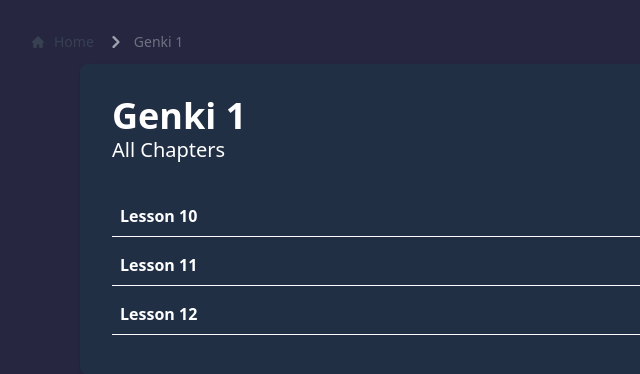
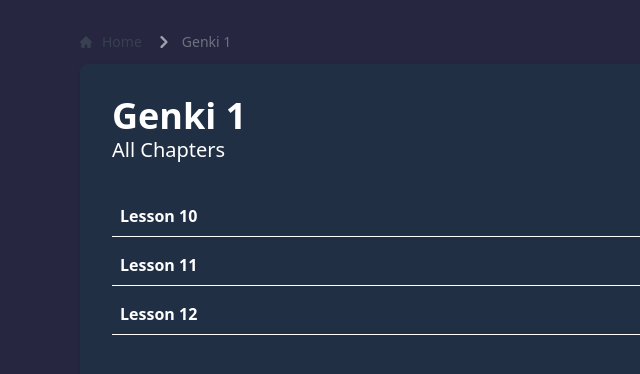
Before and after one commit to danielfr9/japanese-notes, an Astro site: page /genki-1 in a window 1280 px wide. Shown: the full height of the page, 224-864 px from the left. Built offline with nearby package versions, Linux system fonts and the light colour scheme; Astro itself is replaced by a stand-in of ours.

Commit message:
update: max-width

```diff
--- a/src/components/ChapterList.astro
+++ b/src/components/ChapterList.astro
@@ -11,7 +11,7 @@ const { subTitle, title, chapters, baseUrl } = Astro.props;
 
 <main class="flex flex-col grow">
   <div
-    class="w-full max-w-2xl grow mx-auto shadow rounded-lg p-8 border-[#065A60] bg-[#212F45]"
+    class="w-full grow mx-auto shadow rounded-lg p-8 border-[#065A60] bg-[#212F45]"
   >
     <h1 class="text-4xl font-semibold">{title}</h1>
     <h2 class="text-xl">{subTitle}</h2>
--- a/src/layouts/Layout.astro
+++ b/src/layouts/Layout.astro
@@ -17,8 +17,8 @@ const { title } = Astro.props;
     <meta name="generator" content={Astro.generator} />
     <title>{title}</title>
   </head>
-  <body class="min-h-screen flex flex-col relative p-8">
-    <div class="w-full max-w-3xl mx-auto">
+  <body class="min-h-screen flex flex-col relative px-6 py-8">
+    <div class="w-full max-w-2xl mx-auto flex flex-col grow">
       <Breadcrumb />
       <slot />
     </div>
```
